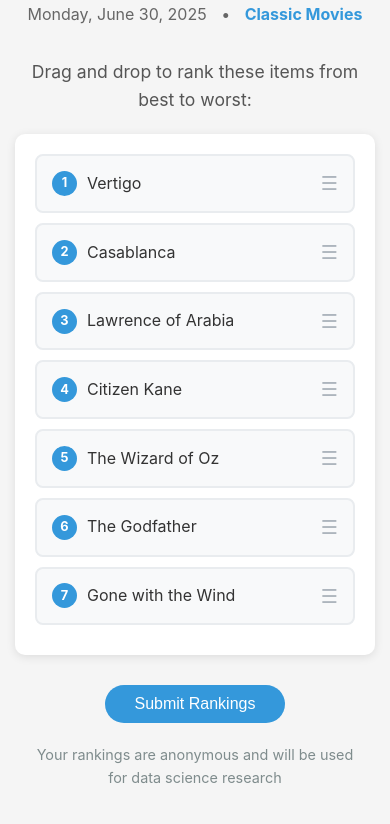
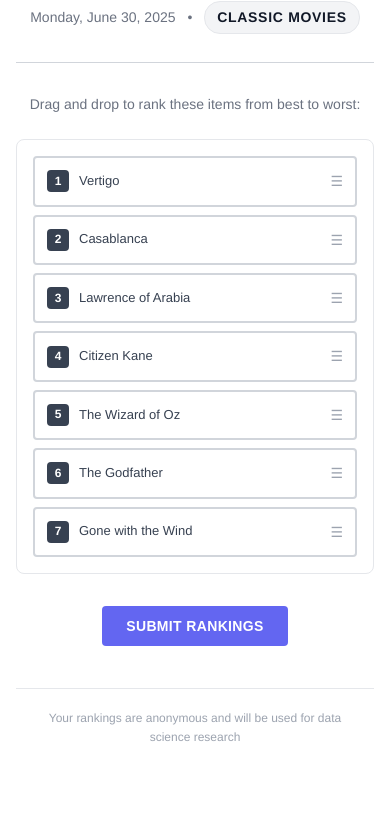
Before and after one commit to sutble/rankit, a plain HTML site: page index.html in a window 390 px wide. Shown: the part 61-885 px from the top of the page. After the commit the page ends 844 px from the top, so only its background shows below. Drawn offline with Linux system fonts and the light colour scheme.

Commit message:
added in new styling

```diff
--- a/styles.css
+++ b/styles.css
@@ -5,9 +5,9 @@
 }
 
 body {
-    font-family: -apple-system, BlinkMacSystemFont, 'Segoe UI', Roboto, Oxygen, Ubuntu, Cantarell, sans-serif;
-    background-color: #f5f5f5;
-    color: #333;
+    font-family: 'Clear Sans', 'Helvetica Neue', Arial, sans-serif;
+    background: #ffffff;
+    color: #374151;
     line-height: 1.6;
     min-height: 100vh;
     display: flex;
@@ -15,7 +15,7 @@ body {
 }
 
 .container {
-    max-width: 600px;
+    max-width: 500px;
     margin: 0 auto;
     padding: 20px;
     width: 100%;
@@ -27,26 +27,40 @@ body {
 header {
     text-align: center;
     margin-bottom: 30px;
+    border-bottom: 1px solid #d1d5db;
+    padding-bottom: 20px;
 }
 
 h1 {
-    font-size: 2rem;
-    color: #2c3e50;
-    margin-bottom: 10px;
+    font-size: 2.25rem;
+    color: #374151;
+    margin-bottom: 8px;
+    font-weight: 700;
+    letter-spacing: -0.025em;
 }
 
 .date-info {
-    font-size: 1rem;
-    color: #666;
+    font-size: 0.875rem;
+    color: #6b7280;
+    font-weight: 400;
+    margin-bottom: 8px;
 }
 
 .separator {
-    margin: 0 10px;
+    margin: 0 8px;
 }
 
 #quiz-category {
-    font-weight: bold;
-    color: #3498db;
+    font-weight: 600;
+    color: #111827;
+    font-size: 0.875rem;
+    text-transform: uppercase;
+    letter-spacing: 0.05em;
+    padding: 4px 12px;
+    background: #f3f4f6;
+    border-radius: 16px;
+    display: inline-block;
+    border: 1px solid #e5e7eb;
 }
 
 main {
@@ -55,75 +69,92 @@ main {
 
 .instructions {
     text-align: center;
-    margin-bottom: 20px;
-    font-size: 1.1rem;
-    color: #555;
+    margin-bottom: 24px;
+    font-size: 0.875rem;
+    color: #6b7280;
+    font-weight: 400;
 }
 
 #ranking-container {
-    background: white;
-    border-radius: 10px;
-    padding: 20px;
-    box-shadow: 0 2px 10px rgba(0, 0, 0, 0.1);
-    margin-bottom: 30px;
+    background: #ffffff;
+    border-radius: 8px;
+    padding: 16px;
+    margin-bottom: 32px;
+    border: 1px solid #e5e7eb;
 }
 
 .sortable-list {
     list-style: none;
+    gap: 8px;
+    display: flex;
+    flex-direction: column;
 }
 
 .sortable-item {
-    background: #f8f9fa;
-    border: 2px solid #e9ecef;
-    border-radius: 8px;
-    padding: 15px 20px;
-    margin-bottom: 10px;
+    background: #ffffff;
+    border: 2px solid #d1d5db;
+    border-radius: 4px;
+    padding: 16px;
     cursor: grab;
     display: flex;
     align-items: center;
-    transition: all 0.2s ease;
+    transition: all 0.15s ease;
     user-select: none;
+    color: #374151;
+    position: relative;
 }
 
 .sortable-item:hover {
-    background: #e9ecef;
-    transform: translateY(-2px);
-    box-shadow: 0 4px 12px rgba(0, 0, 0, 0.1);
+    border-color: #9ca3af;
+    background: #f9fafb;
 }
 
 .sortable-item.dragging {
-    opacity: 0.5;
+    opacity: 0.6;
     cursor: grabbing;
+    transform: rotate(2deg);
+    z-index: 1000;
+    box-shadow: 0 4px 12px rgba(0, 0, 0, 0.15);
 }
 
 .sortable-item.drag-over {
-    border-color: #3498db;
-    background: #ebf5fb;
+    border-color: #6366f1;
+    background: #eef2ff;
 }
 
 .rank-number {
     display: inline-flex;
     align-items: center;
     justify-content: center;
-    width: 30px;
-    height: 30px;
-    background: #3498db;
+    width: 28px;
+    height: 28px;
+    background: #374151;
     color: white;
-    border-radius: 50%;
-    margin-right: 15px;
-    font-weight: bold;
-    font-size: 0.9rem;
+    border-radius: 4px;
+    margin-right: 12px;
+    font-weight: 600;
+    font-size: 0.875rem;
+    flex-shrink: 0;
 }
 
 .item-text {
     flex: 1;
-    font-size: 1.1rem;
+    font-size: 0.875rem;
+    font-weight: 500;
+    color: #374151;
 }
 
 .drag-handle {
-    color: #adb5bd;
-    margin-left: 10px;
-    font-size: 1.2rem;
+    color: #9ca3af;
+    margin-left: 12px;
+    font-size: 1rem;
+    transition: color 0.15s ease;
+    cursor: grab;
+    flex-shrink: 0;
+}
+
+.sortable-item:hover .drag-handle {
+    color: #6b7280;
 }
 
 .submit-section {
@@ -131,54 +162,60 @@ main {
 }
 
 .submit-btn {
-    background: #3498db;
+    background: #6366f1;
     color: white;
     border: none;
-    padding: 12px 40px;
-    font-size: 1.1rem;
-    border-radius: 30px;
+    padding: 12px 24px;
+    font-size: 0.875rem;
+    font-weight: 600;
+    border-radius: 4px;
     cursor: pointer;
-    transition: all 0.3s ease;
+    transition: all 0.15s ease;
+    text-transform: uppercase;
+    letter-spacing: 0.025em;
 }
 
 .submit-btn:hover:not(:disabled) {
-    background: #2980b9;
-    transform: translateY(-2px);
-    box-shadow: 0 4px 12px rgba(52, 152, 219, 0.3);
+    background: #4f46e5;
+}
+
+.submit-btn:active:not(:disabled) {
+    background: #4338ca;
+    transform: translateY(1px);
 }
 
 .submit-btn:disabled {
-    background: #95a5a6;
+    background: #9ca3af;
     cursor: not-allowed;
-    transform: none;
 }
 
 .message {
-    margin-top: 20px;
-    padding: 10px 20px;
-    border-radius: 5px;
-    font-size: 1rem;
+    margin-top: 16px;
+    padding: 12px 16px;
+    border-radius: 4px;
+    font-size: 0.875rem;
     display: none;
+    font-weight: 500;
 }
 
 .message.success {
-    background: #d4edda;
-    color: #155724;
-    border: 1px solid #c3e6cb;
+    background: #dcfce7;
+    color: #166534;
+    border: 1px solid #bbf7d0;
     display: block;
 }
 
 .message.error {
-    background: #f8d7da;
-    color: #721c24;
-    border: 1px solid #f5c6cb;
+    background: #fef2f2;
+    color: #dc2626;
+    border: 1px solid #fecaca;
     display: block;
 }
 
 .message.info {
-    background: #d1ecf1;
-    color: #0c5460;
-    border: 1px solid #bee5eb;
+    background: #eff6ff;
+    color: #2563eb;
+    border: 1px solid #bfdbfe;
     display: block;
 }
 
@@ -194,6 +231,7 @@ main {
     align-items: center;
     justify-content: center;
     z-index: 1000;
+    color: #374151;
 }
 
 .loading.hidden {
@@ -201,13 +239,19 @@ main {
 }
 
 .spinner {
-    width: 50px;
-    height: 50px;
-    border: 3px solid #f3f3f3;
-    border-top: 3px solid #3498db;
+    width: 32px;
+    height: 32px;
+    border: 3px solid #e5e7eb;
+    border-top: 3px solid #6366f1;
     border-radius: 50%;
     animation: spin 1s linear infinite;
-    margin-bottom: 20px;
+    margin-bottom: 16px;
+}
+
+.loading p {
+    font-size: 0.875rem;
+    font-weight: 500;
+    color: #6b7280;
 }
 
 @keyframes spin {
@@ -218,37 +262,58 @@ main {
 footer {
     text-align: center;
     padding: 20px;
-    color: #7f8c8d;
-    font-size: 0.9rem;
+    color: #9ca3af;
+    font-size: 0.75rem;
+    border-top: 1px solid #e5e7eb;
+    margin-top: 32px;
 }
 
 /* Mobile responsiveness */
+@media (max-width: 768px) {
+    .container {
+        padding: 16px;
+    }
+
+    h1 {
+        font-size: 1.875rem;
+    }
+
+    .sortable-item {
+        padding: 14px;
+    }
+
+    .rank-number {
+        width: 24px;
+        height: 24px;
+        font-size: 0.75rem;
+    }
+
+    .item-text {
+        font-size: 0.8125rem;
+    }
+}
+
 @media (max-width: 480px) {
     h1 {
         font-size: 1.5rem;
     }
 
-    .container {
-        padding: 15px;
-    }
-
     .sortable-item {
-        padding: 12px 15px;
+        padding: 12px;
     }
 
     .rank-number {
-        width: 25px;
-        height: 25px;
-        font-size: 0.8rem;
+        width: 22px;
+        height: 22px;
         margin-right: 10px;
+        font-size: 0.75rem;
     }
 
     .item-text {
-        font-size: 1rem;
+        font-size: 0.8125rem;
     }
 
-    .submit-btn {
-        padding: 10px 30px;
-        font-size: 1rem;
+    .drag-handle {
+        font-size: 0.875rem;
     }
 }
```
